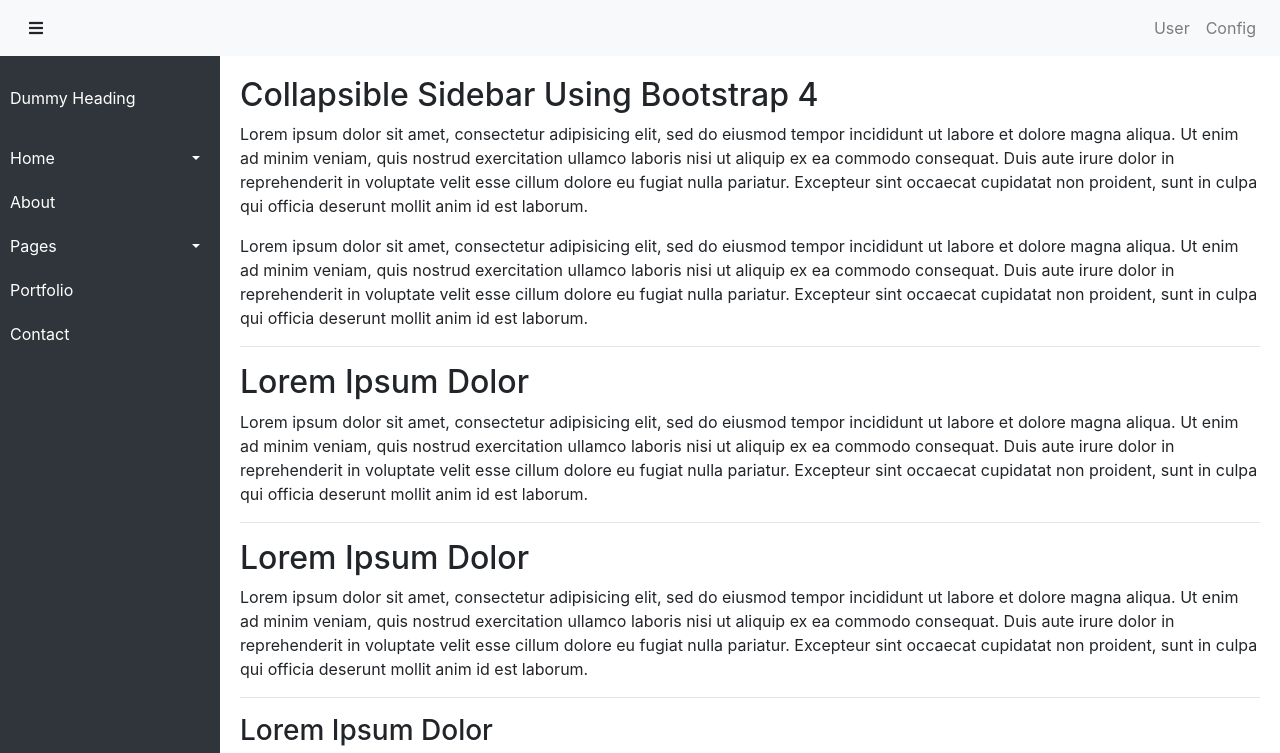
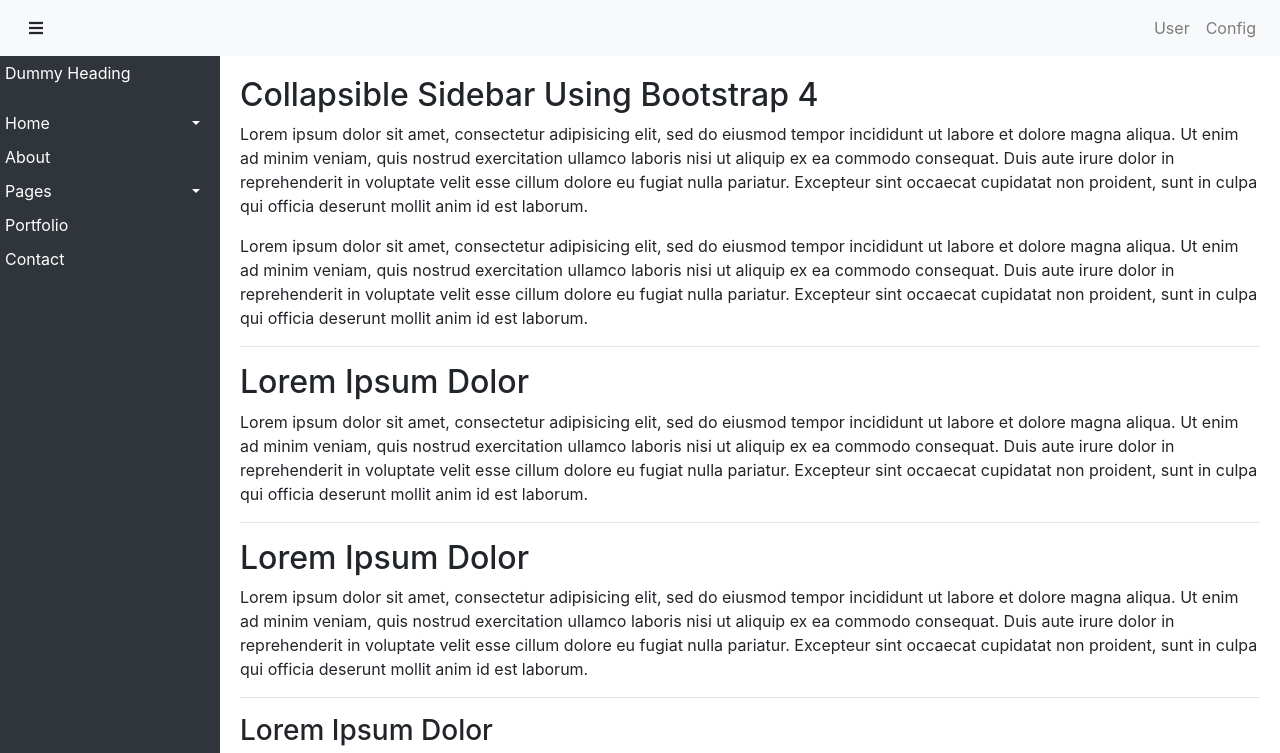
Before and after one commit to carlosld/MyBootstrapTheme, a plain HTML site: page index.html in a window 1280 px wide. Shown: the top 753 px of the page. Drawn offline with nearby package versions, Linux system fonts and the light colour scheme.

Commit message:
Limpiando estilos que no se usan

```diff
--- a/index.css
+++ b/index.css
@@ -33,29 +33,19 @@ a:focus {
   margin-left: -220px;
 }
 
-#sidebar ul.components {
-  padding: 20px 0;
-}
-
 #sidebar ul p {
   color: #fff;
-  padding: 10px;
+  padding: 5px;
 }
 
 #sidebar ul li a {
-  padding: 10px;
+  padding: 5px;
   display: block;
 }
 
 #sidebar ul li a:hover {
   color: #2f353a;
   background: #fff;
-}
-
-#sidebar ul li.active > a,
-a[aria-expanded="true"] {
-  color: #fff;
-  background: red;
 }
 
 a[data-toggle="collapse"] {
```
